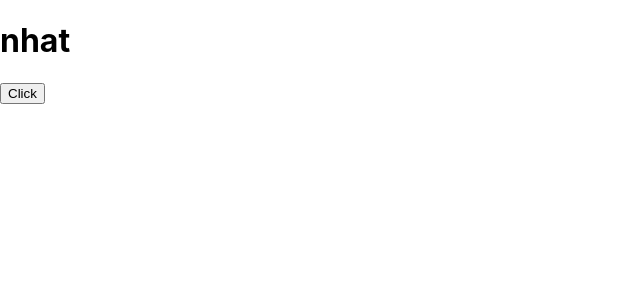
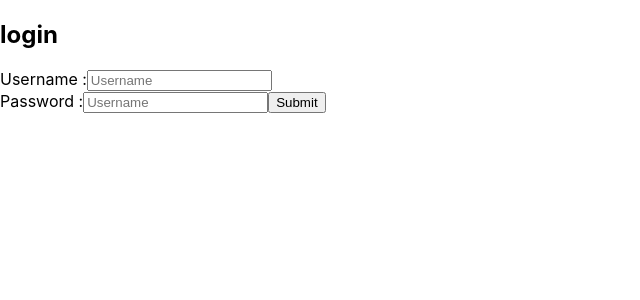
Before and after one commit to nhatphamvn/iot-webproject, a React (Create React App) app: page / in a window 1280 px wide. Shown: the top 300 px of the page, without its empty margins (0-640 px from the left). Built offline with nearby package versions, Linux system fonts and the light colour scheme.

Commit message:
formInput

```diff
--- /dev/null
+++ b/src/components/FormUser.js
@@ -0,0 +1,72 @@
+import React, { Component } from "react";
+
+class FormUser extends Component{
+
+    constructor(props) {
+    super(props);
+    this.state = {
+      username: '',
+      email: '',
+      password: '',
+      isLogin: true // true: login form, false: signup form
+    };
+  }
+   handleOnChange=(e)=>{
+    const {name, value} = e.target
+    this.setState({
+        [name]: value
+    })
+
+
+    }
+
+    handleOnsubmit=(e)=>{
+        e.preventDefault();
+        console.log(this.state);
+
+    }
+
+    render(){
+        return(
+            <>
+                <form onSubmit={(e)=>this.handleOnsubmit(e)}>
+
+                <h2>login {this.state.username}</h2>
+                <label>Username :</label>
+                <input
+                    name='username'
+                    type='text'
+                    placeholder='Username'
+                    value={this.state.username}
+                    onChange={this.handleOnChange}
+
+                /><br/>
+                <label>Password :</label>
+                <input
+                    name='password'
+                    type='text'
+                    placeholder='Username'
+                    value={this.state.password}
+                    onChange={this.handleOnChange}
+                />
+
+                <button >Submit</button>
+
+
+
+
+
+
+                </form>
+
+
+
+            </>
+
+        )
+
+    }
+
+
+}
+export default FormUser
--- a/src/components/MyComponent.js
+++ b/src/components/MyComponent.js
@@ -1,33 +1,18 @@
 import React from 'react';
-
+import FormUser from '../components/FormUser';
 
 class MyComponent extends React.Component{
 
-    state ={
-        name:'nhat',
-        age:12
 
-    }
-    handleSubmit=(e)=>{
-        console.log('this is',this.state.name);
 
-        this.setState({
-            name:'han'
-        })
+  render() {
 
-    }
-
-    render(){
-
-        return(
-            <>
-                <h1>{this.state.name}</h1>
-                <button onClick={this.handleSubmit}>Click</button>
-
-            </>
-        )
-
-    }
+    return (
+      <>
+        <FormUser/>
+      </>
+    );
+  }
 
 }
 export default MyComponent
```
